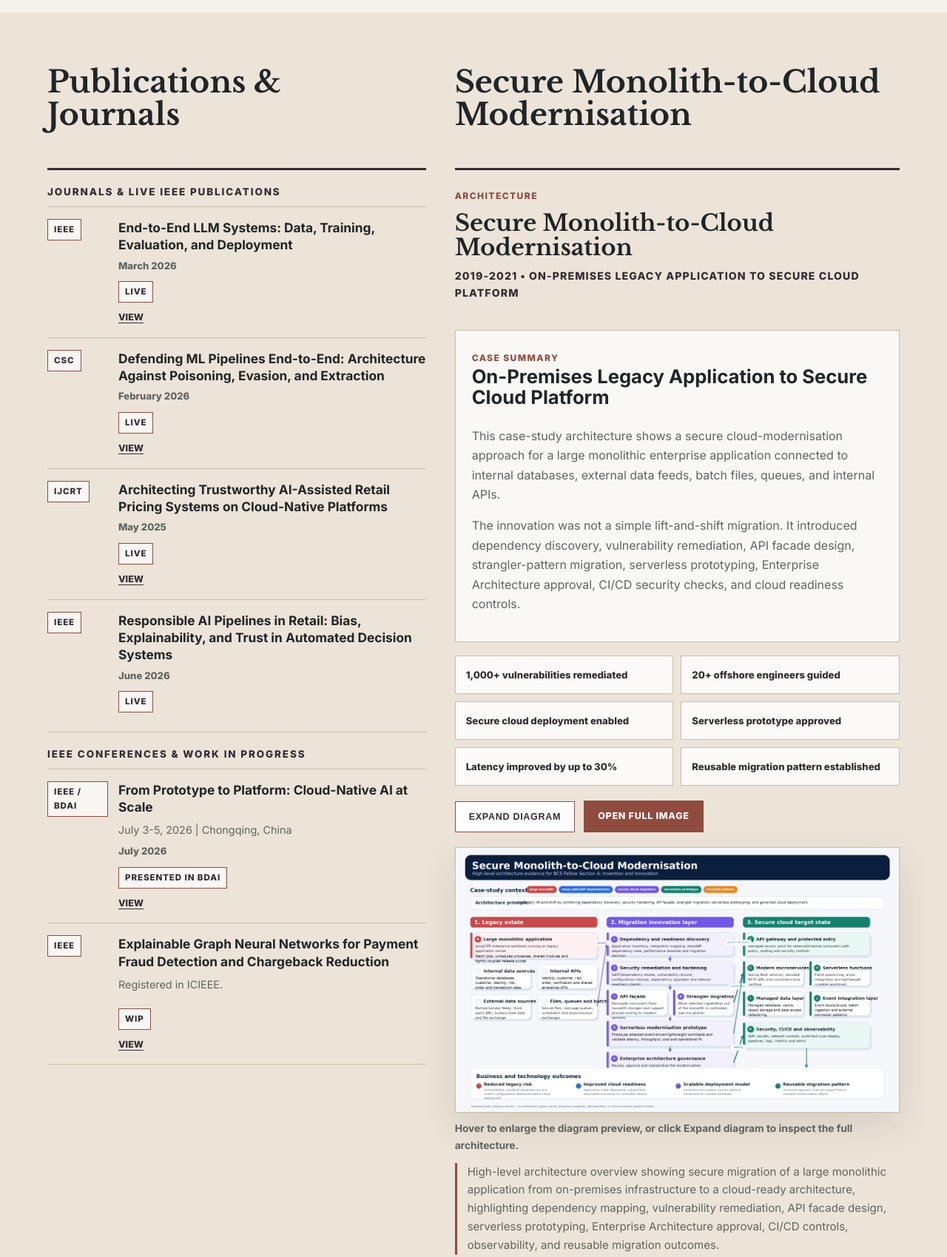
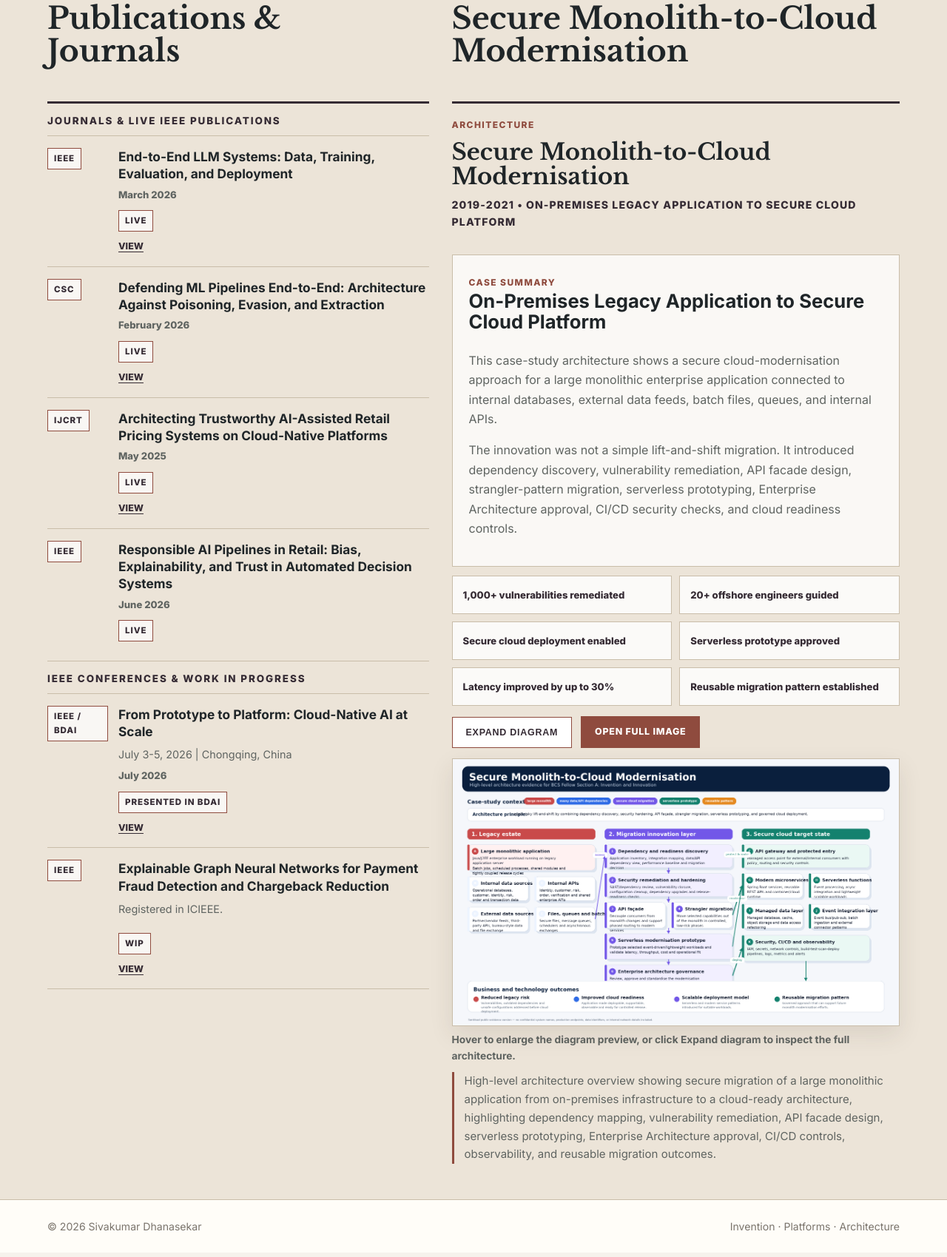
Before and after one commit to Shivasy2k/Portfolio-Web, a plain HTML site: page innovation.html in a window 1280 px wide. Shown: the part 523-2222 px from the top of the page at 74% size. Drawn offline with nearby package versions, Linux system fonts and the light colour scheme.

Commit message:
Tighten innovation section spacing

```diff
--- a/assets/css/styles.css
+++ b/assets/css/styles.css
@@ -784,11 +784,21 @@
   text-underline-offset: 3px;
 }
 
+body[data-page="innovation"] .section {
+  padding-top: clamp(28px, 4vw, 48px);
+  padding-bottom: clamp(28px, 4vw, 48px);
+}
+
+body[data-page="innovation"] .section.two-column {
+  padding-bottom: clamp(20px, 3vw, 34px);
+}
+
 .innovation-split {
   display: grid;
   grid-template-columns: minmax(360px, 0.92fr) minmax(420px, 1.08fr);
-  gap: clamp(24px, 3vw, 44px);
+  gap: clamp(18px, 2.4vw, 32px);
   align-items: start;
+  padding-top: clamp(24px, 3.6vw, 42px);
 }
 
 .innovation-pane {
@@ -796,7 +806,8 @@
 }
 
 .innovation-pane .section-title {
-  margin-bottom: 20px;
+  margin-bottom: 14px;
+  padding-bottom: 12px;
 }
 
 .publications-pane .card-grid {
@@ -804,7 +815,7 @@
 }
 
 .publications-pane .publication-group {
-  margin-top: 22px;
+  margin-top: 16px;
 }
 
 .publications-pane .publication-item {
@@ -824,7 +835,7 @@
 
 .architecture-case {
   display: grid;
-  gap: 20px;
+  gap: 14px;
 }
 
 .architecture-title {
@@ -848,7 +859,7 @@
 .case-overview {
   display: grid;
   grid-template-columns: 1fr;
-  gap: 18px;
+  gap: 12px;
   align-items: start;
 }
 
@@ -887,7 +898,7 @@
   overflow: auto;
   border: 1px solid var(--line);
   background: #edf1f6;
-  box-shadow: 0 18px 45px rgba(57, 47, 36, 0.12);
+  box-shadow: 0 12px 30px rgba(57, 47, 36, 0.1);
   cursor: zoom-in;
 }
 
@@ -910,7 +921,7 @@
 }
 
 .architecture-visual figcaption {
-  margin-top: 10px;
+  margin-top: 7px;
   color: var(--muted);
   font-size: 0.86rem;
   font-weight: 700;
@@ -952,7 +963,7 @@
 
 .architecture-caption {
   max-width: 1050px;
-  margin: -8px 0 0;
+  margin: -4px 0 0;
   padding-left: 14px;
   border-left: 3px solid var(--accent);
   color: var(--muted);
--- a/innovation.html
+++ b/innovation.html
@@ -7,7 +7,7 @@
   <link rel="preconnect" href="https://fonts.googleapis.com">
   <link rel="preconnect" href="https://fonts.gstatic.com" crossorigin>
   <link href="https://fonts.googleapis.com/css2?family=Inter:wght@400;500;600;700;800&family=Libre+Baskerville:wght@700&display=swap" rel="stylesheet">
-  <link rel="stylesheet" href="assets/css/styles.css?v=20260720-split-innovation" />
+  <link rel="stylesheet" href="assets/css/styles.css?v=20260720-tight-innovation" />
 </head>
 <body data-page="innovation">
   <header class="top-rail"><a class="rail-line" href="index.html">AI · Fraud · Fintech · Cloud-Native Architecture</a><div class="rail-links"><span>Patent Filed</span><span>Service Meshes</span><span>Cloud Platforms</span></div></header>
@@ -73,6 +73,6 @@
     </section>
   </main>
   <footer class="site-footer"><span>© <span data-year></span> Sivakumar Dhanasekar</span><span>Invention · Platforms · Architecture</span></footer>
-  <script src="assets/js/main.js?v=20260720-split-innovation" defer></script>
+  <script src="assets/js/main.js?v=20260720-tight-innovation" defer></script>
 </body>
 </html>
```
